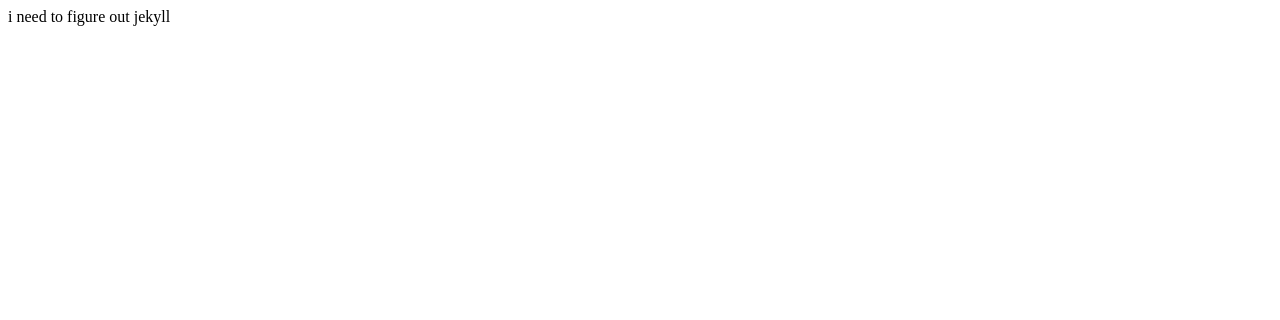
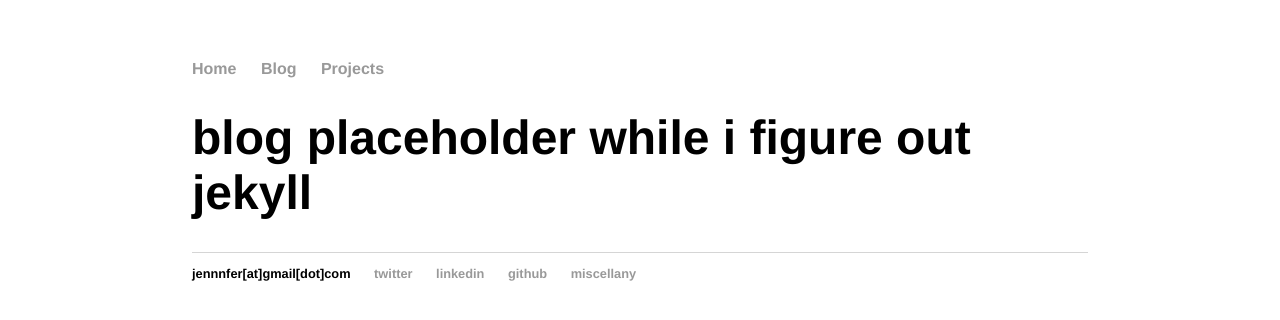
Before and after one commit to sometimesjenncodes/sometimesjenncodes.github.io, a plain HTML site: page blog.html in a window 1280 px wide. Drawn offline with Linux system fonts and the light colour scheme.

Commit message:
Update blog.html

```diff
--- a/blog.html
+++ b/blog.html
@@ -1,5 +1,31 @@
+<!DOCTYPE html>
 <html>
-<body>
-i need to figure out jekyll
-</body>
+	<head>
+		<title>hi what do</title>
+		<!-- link to main stylesheet -->
+		<link rel="stylesheet" type="text/css" href="/css/main.css">
+	</head>
+	<body>
+		<nav>
+    		<ul>
+        		<li><a href="/">Home</a></li>
+        		<li><a href="/blog">Blog</a></li>
+        		<li><a href="/projects">Projects</a></li>
+    		</ul>
+		</nav>
+		<div class="container">
+    		<div class="blurb">
+        		<h1>blog placeholder while i figure out jekyll</h1>
+    		</div><!-- /.blurb -->
+		</div><!-- /.container -->
+		<footer>
+    		<ul>
+        		<li>jennnfer[at]gmail[dot]com</a></li>
+        		<li><a href="http://twitter.com/tweetsfromjennn">twitter</a></li>
+        		<li><a href="https://www.linkedin.com/in/jenkwong1">linkedin</a></li>
+        		<li><a href="https://github.com/sometimesjenncodes">github</a></li>
+        		<li><a href="/miscellaneous">miscellany</a></li>
+			</ul>
+		</footer>
+	</body>
 </html>
```
